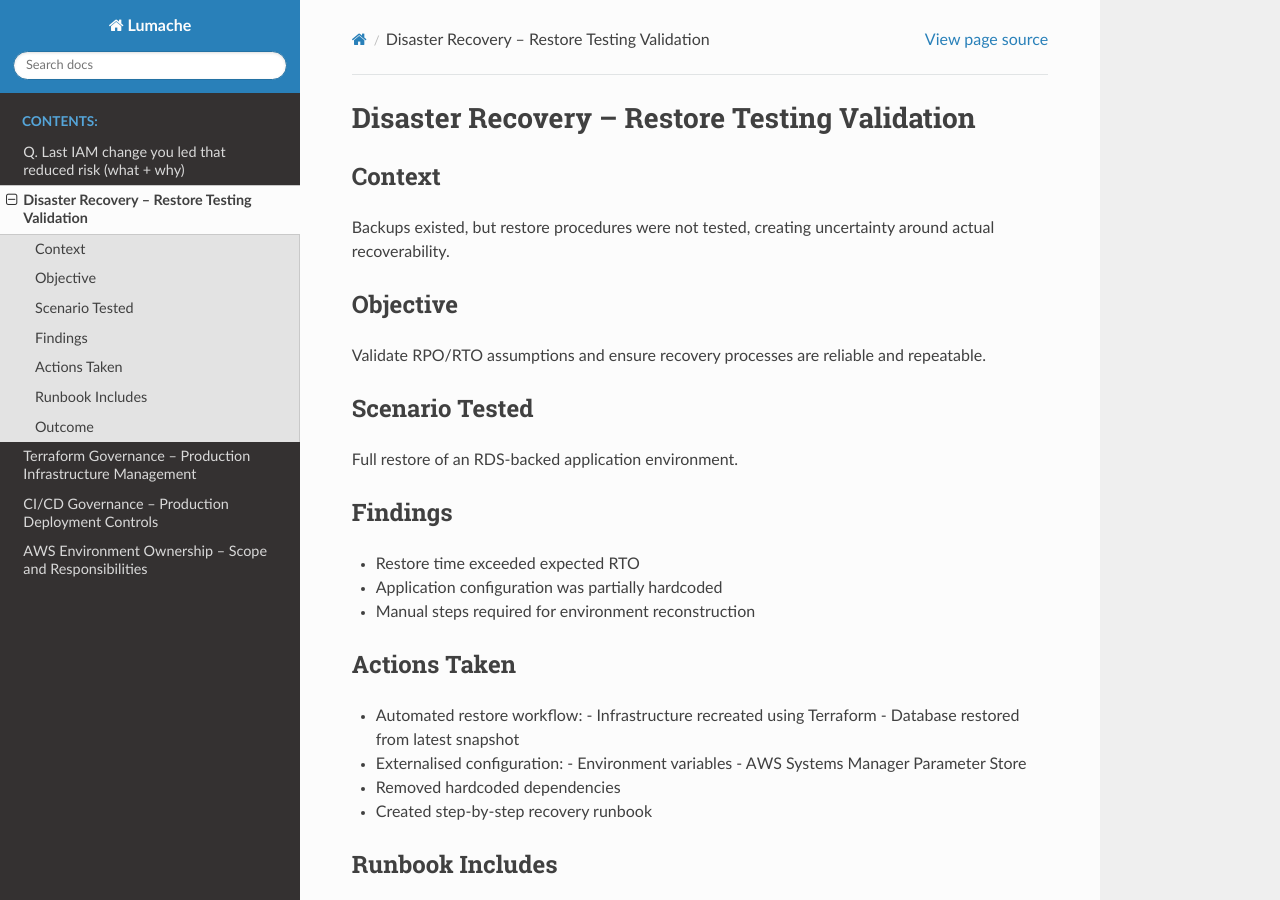
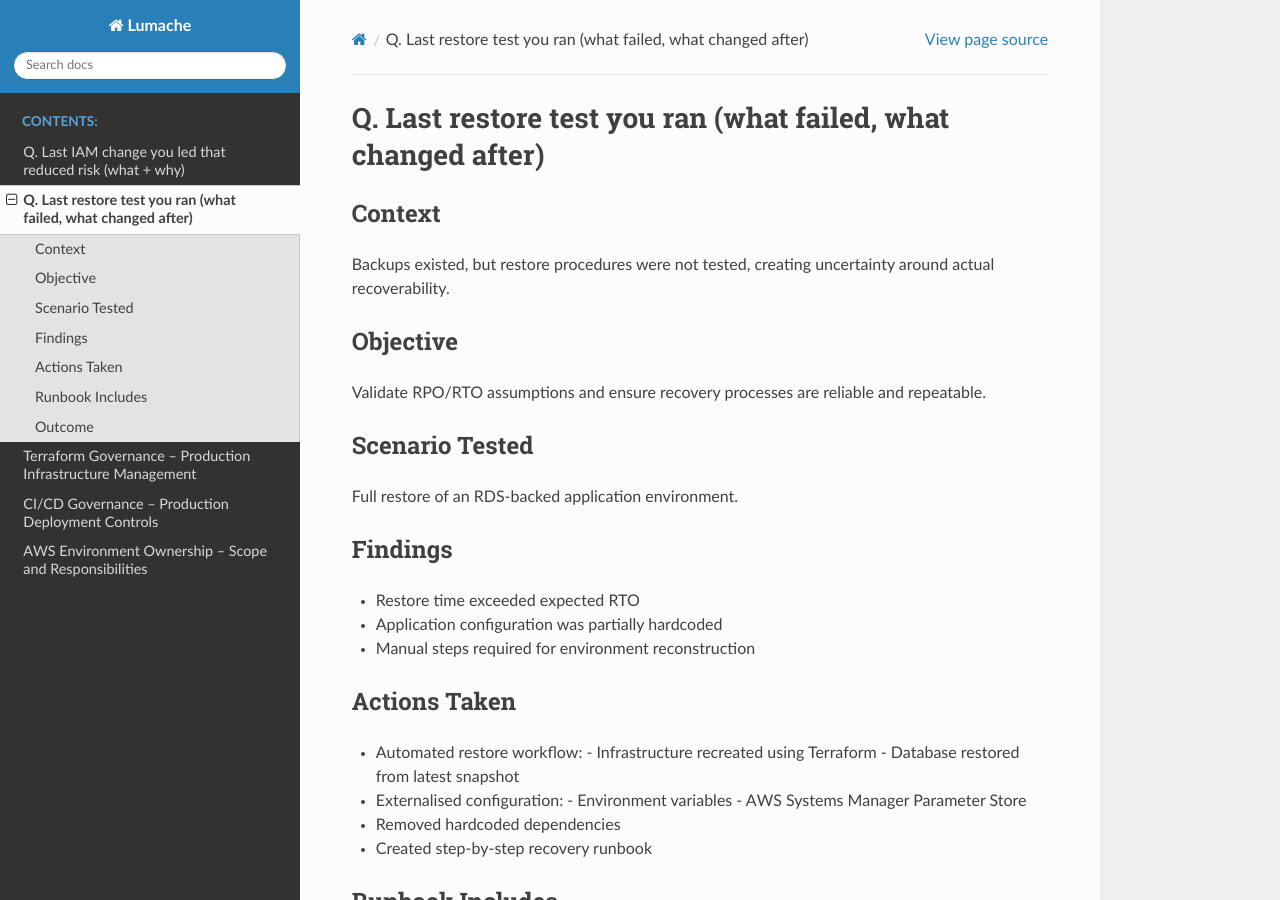
Before and after one commit to Mynkskhr/proj1221, a Sphinx documentation site: the page built from docs/source/restore-testing.rst, in a window 1280 px wide and 900 px high. Built offline with Sphinx 7.4.7 and the Read the Docs theme 3.1.0, drawn with Linux system fonts in a browser that asks for light colours.

Commit message:
Update restore-testing.rst

```diff
--- a/docs/source/restore-testing.rst
+++ b/docs/source/restore-testing.rst
@@ -1,5 +1,5 @@
-Disaster Recovery – Restore Testing Validation
-==============================================
+Q. Last restore test you ran (what failed, what changed after)
+==============================================================
 
 Context
 -------
```
